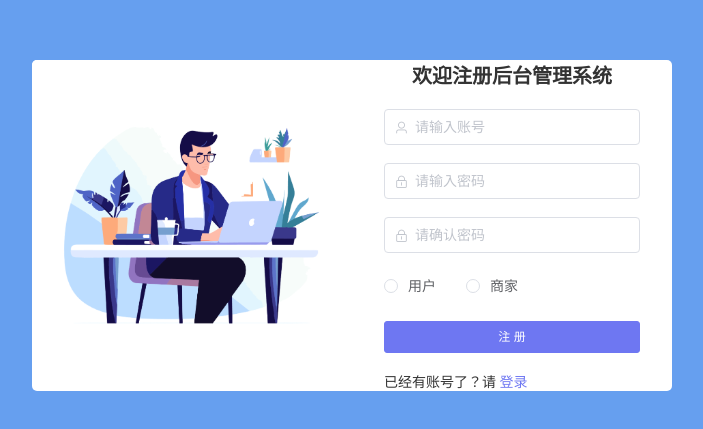
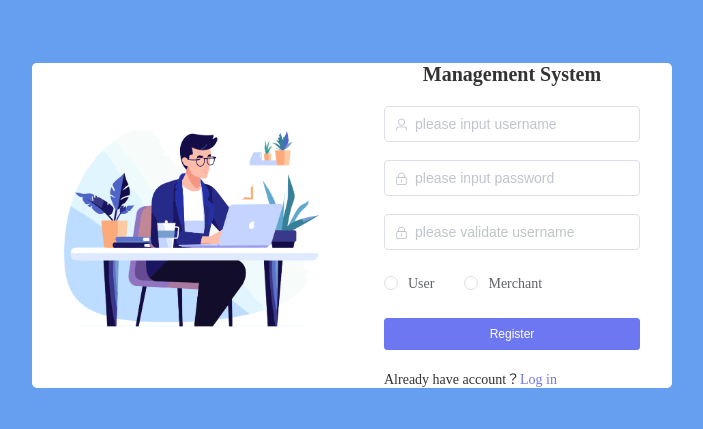
Before and after one commit to jijiezhou/management_sys_proto, a Vue app in the folder vue/: page /register in a window 1280 px wide. Shown: the part 175-604 px from the top of the page, without its empty margins (288-991 px from the left). Built offline with nearby package versions, Linux system fonts and the light colour scheme.

Commit message:
15 USer.vue

```diff
--- a/vue/src/views/404.vue
+++ b/vue/src/views/404.vue
@@ -1,7 +1,7 @@
 <template>
   <div>
     <div style="height: 100vh; overflow: hidden; display: flex; align-items: center; justify-content: center">
-      <div style="font-size: 40px">404 找不到页面 <router-link to="/">返回首页</router-link></div>
+      <div style="font-size: 40px">404 Cannot find Resource <router-link to="/">Back Main Page</router-link></div>
     </div>
 
   </div>
--- a/vue/src/views/Manager.vue
+++ b/vue/src/views/Manager.vue
@@ -19,11 +19,11 @@
               <i class="el-icon-menu"></i>
               <span>Info Management</span>
             </template>
-            <el-menu-item index="/user" v-if="user.role === '管理员'">User Info</el-menu-item>
+            <el-menu-item index="/user" v-if="user.role === 'admin'">User Info</el-menu-item>
             <el-menu-item index="/news">News Info</el-menu-item>
-            <el-menu-item index="/notice" v-if="user.role === '管理员'">系统公告</el-menu-item>
-            <el-menu-item index="/logs" v-if="user.role === '管理员'">System Log</el-menu-item>
-            <el-menu-item index="/charts" v-if="user.role === '管理员'">数据统计</el-menu-item>
+            <el-menu-item index="/notice" v-if="user.role === 'admin'">系统公告</el-menu-item>
+            <el-menu-item index="/logs" v-if="user.role === 'admin'">System Log</el-menu-item>
+            <el-menu-item index="/charts" v-if="user.role === 'admin'">数据统计</el-menu-item>
             <el-menu-item index="/orders">订单管理</el-menu-item>
           </el-submenu>
         </el-menu>
--- a/vue/src/views/Register.vue
+++ b/vue/src/views/Register.vue
@@ -6,27 +6,27 @@
       </div>
       <div style="flex: 1; display: flex; align-items: center; justify-content: center">
         <el-form :model="user" style="width: 80%" :rules="rules" ref="registerRef">
-          <div style="font-size: 20px; font-weight: bold; text-align: center; margin-bottom: 20px">欢迎注册后台管理系统</div>
+          <div style="font-size: 20px; font-weight: bold; text-align: center; margin-bottom: 20px">Management System</div>
           <el-form-item prop="username">
-            <el-input prefix-icon="el-icon-user" size="medium" placeholder="请输入账号" v-model="user.username"></el-input>
+            <el-input prefix-icon="el-icon-user" size="medium" placeholder="please input username" v-model="user.username"></el-input>
           </el-form-item>
           <el-form-item prop="password">
-            <el-input prefix-icon="el-icon-lock" size="medium" show-password placeholder="请输入密码" v-model="user.password"></el-input>
+            <el-input prefix-icon="el-icon-lock" size="medium" show-password placeholder="please input password" v-model="user.password"></el-input>
           </el-form-item>
           <el-form-item prop="confirmPass">
-            <el-input prefix-icon="el-icon-lock" size="medium" show-password placeholder="请确认密码" v-model="user.confirmPass"></el-input>
+            <el-input prefix-icon="el-icon-lock" size="medium" show-password placeholder="please validate username" v-model="user.confirmPass"></el-input>
           </el-form-item>
           <el-form-item prop="role">
             <el-radio-group v-model="user.role">
-              <el-radio label="用户"></el-radio>
-              <el-radio label="商家"></el-radio>
+              <el-radio label="User"></el-radio>
+              <el-radio label="Merchant"></el-radio>
             </el-radio-group>
           </el-form-item>
           <el-form-item>
-            <el-button type="info" style="width: 100%" @click="register">注 册</el-button>
+            <el-button type="info" style="width: 100%" @click="register">Register</el-button>
           </el-form-item>
           <div style="display: flex">
-            <div style="flex: 1">已经有账号了？请 <span style="color: #6e77f2; cursor: pointer" @click="$router.push('/login')">登录</span></div>
+            <div style="flex: 1">Already have account？<span style="color: #6e77f2; cursor: pointer" @click="$router.push('/login')">Log in</span></div>
           </div>
         </el-form>
       </div>
@@ -58,16 +58,16 @@ export default {
       },
       rules: {
         username: [
-          { required: true, message: '请输入账号', trigger: 'blur' },
+          { required: true, message: 'please input username', trigger: 'blur' },
         ],
         password: [
-          { required: true, message: '请输入密码', trigger: 'blur' },
+          { required: true, message: 'please input password', trigger: 'blur' },
         ],
         confirmPass: [
           { validator: validatePassword, trigger: 'blur' }
         ],
         role: [
-          { required: true, message: '请选择角色', trigger: 'blur' },
+          { required: true, message: 'please select role', trigger: 'blur' },
         ],
       }
     }
@@ -79,11 +79,11 @@ export default {
     register() {
       this.$refs['registerRef'].validate((valid) => {
         if (valid) {
-          // 验证通过
+          // validation pass
           this.$request.post('/register', this.user).then(res => {
             if (res.code === '200') {
               this.$router.push('/login')
-              this.$message.success('注册成功')
+              this.$message.success('register success')
             } else {
               this.$message.error(res.msg)
             }
--- a/vue/src/views/manager/Auth.vue
+++ b/vue/src/views/manager/Auth.vue
@@ -1,7 +1,7 @@
 <template>
   <div>
     <div style="height: calc(100vh - 80px); overflow: hidden; display: flex; align-items: center; justify-content: center">
-      <div style="font-size: 40px">无权访问 <router-link to="/">返回首页</router-link></div>
+      <div style="font-size: 40px">Unauthorized <router-link to="/">Back Main Page</router-link></div>
     </div>
   </div>
 </template>
--- a/vue/src/views/manager/User.vue
+++ b/vue/src/views/manager/User.vue
@@ -16,24 +16,24 @@
     </div>
     <el-table :data="tableData" stripe :header-cell-style="{ backgroundColor: 'aliceblue', color: '#666' }" @selection-change="handleSelectionChange">
       <el-table-column type="selection" width="55" align="center"></el-table-column>
-      <el-table-column prop="id" label="序号" width="70" align="center"></el-table-column>
-      <el-table-column prop="username" label="用户名"></el-table-column>
-      <el-table-column prop="name" label="姓名"></el-table-column>
-      <el-table-column prop="phone" label="手机号"></el-table-column>
-      <el-table-column prop="email" label="邮箱"></el-table-column>
-      <el-table-column prop="address" label="地址"></el-table-column>
-      <el-table-column label="头像">
+      <el-table-column prop="id" label="id" width="70" align="center"></el-table-column>
+      <el-table-column prop="username" label="password"></el-table-column>
+      <el-table-column prop="name" label="name"></el-table-column>
+      <el-table-column prop="phone" label="phone"></el-table-column>
+      <el-table-column prop="email" label="email"></el-table-column>
+      <el-table-column prop="address" label="address"></el-table-column>
+      <el-table-column label="avatar">
         <template v-slot="scope">
           <div style="display: flex; align-items: center">
             <el-image style="width: 50px; height: 50px; border-radius: 50%" v-if="scope.row.avatar" :src="scope.row.avatar" :preview-src-list="[scope.row.avatar]"></el-image>
           </div>
         </template>
       </el-table-column>
-      <el-table-column prop="role" label="角色"></el-table-column>
-      <el-table-column label="操作" align="center" width="180">
+      <el-table-column prop="role" label="role"></el-table-column>
+      <el-table-column label="operate" align="center" width="180">
         <template v-slot="scope">
-          <el-button size="mini" type="primary" plain @click="handleEdit(scope.row)">编辑</el-button>
-          <el-button size="mini" type="danger" plain @click="del(scope.row.id)">删除</el-button>
+          <el-button size="mini" type="primary" plain @click="handleEdit(scope.row)">Edit</el-button>
+          <el-button size="mini" type="danger" plain @click="del(scope.row.id)">Delete</el-button>
         </template>
       </el-table-column>
     </el-table>
@@ -100,7 +100,7 @@ export default {
   name: "User",
   data() {
     return {
-      tableData: [],  // 所有的数据
+      tableData: [],  // all data
       pageNum: 1,   // 当前的页码
       pageSize: 5,  // 每页显示的个数
       username: '',
--- a/vue/vue.config.js
+++ b/vue/vue.config.js
@@ -7,7 +7,7 @@ module.exports = defineConfig({
   chainWebpack: config =>{
     config.plugin('html')
         .tap(args => {
-          args[0].title = "honey2024";
+          args[0].title = "management system";
           return args;
         })
   }
```
Also changed, not shown: vue/src/router/index.js (+8 -5 lines), 1 other file (tests, documents, lock files or other folders).
